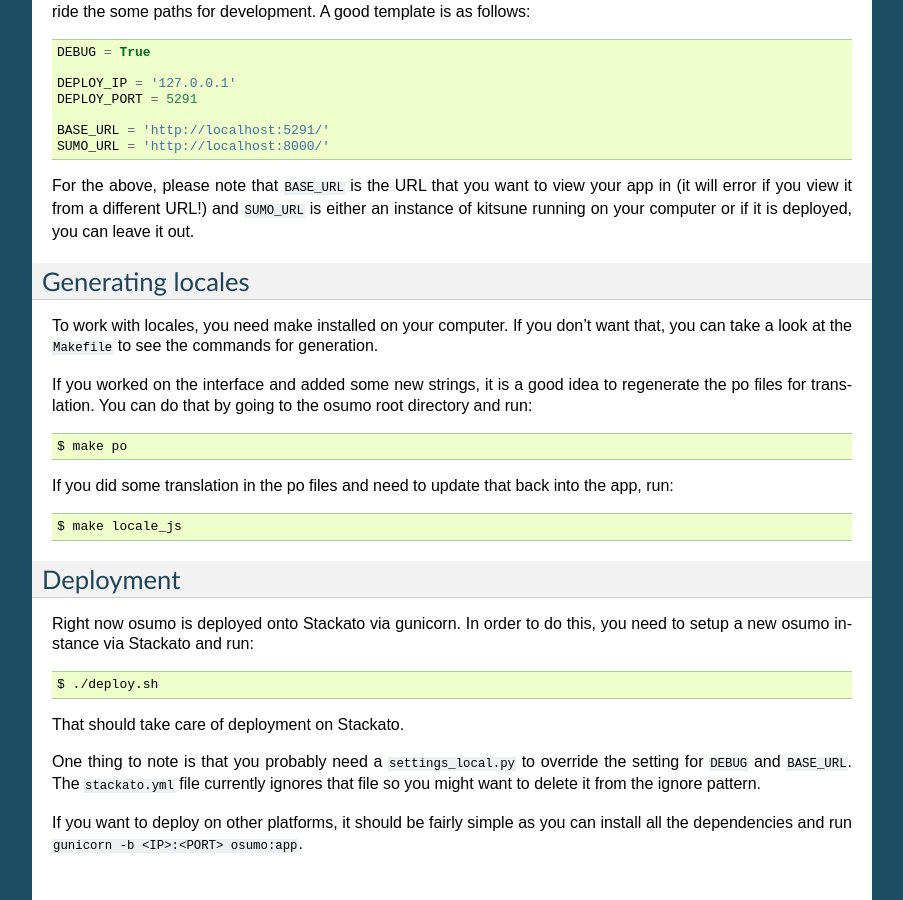
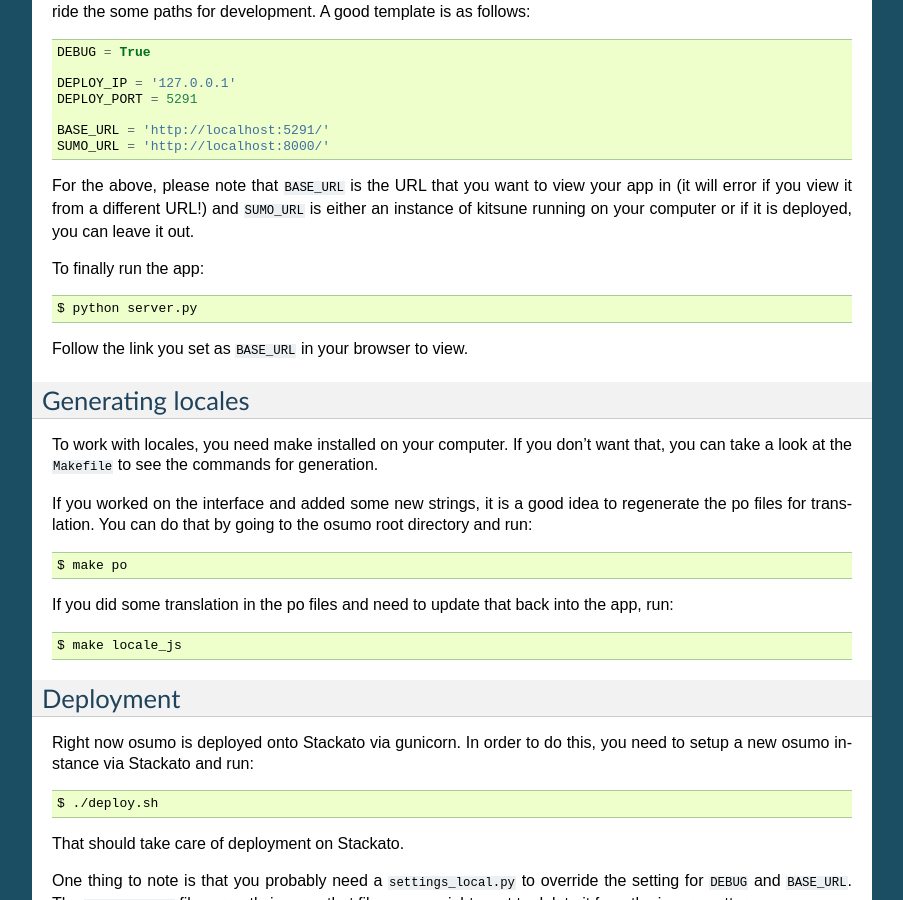
Before and after one commit to mozilla/osumo, a Sphinx documentation site: the page built from docs/running.rst, in a window 1280 px wide and 900 px high, scrolled down 539 px. Shown: the whole window, without its empty margins (198-1101 px from the left). Built offline with Sphinx 7.4.7, drawn with Linux system fonts in a browser that asks for light colours; formulas are drawn with MathJax 3.

Commit message:
Added vital information in docs

```diff
--- a/docs/running.rst
+++ b/docs/running.rst
@@ -51,6 +51,14 @@
 ``SUMO_URL`` is either an instance of kitsune running on your computer or if
 it is deployed, you can leave it out.
 
+To finally run the app:
+
+::
+
+  $ python server.py
+
+Follow the link you set as ``BASE_URL`` in your browser to view.
+
 Generating locales
 ==================
 
```
